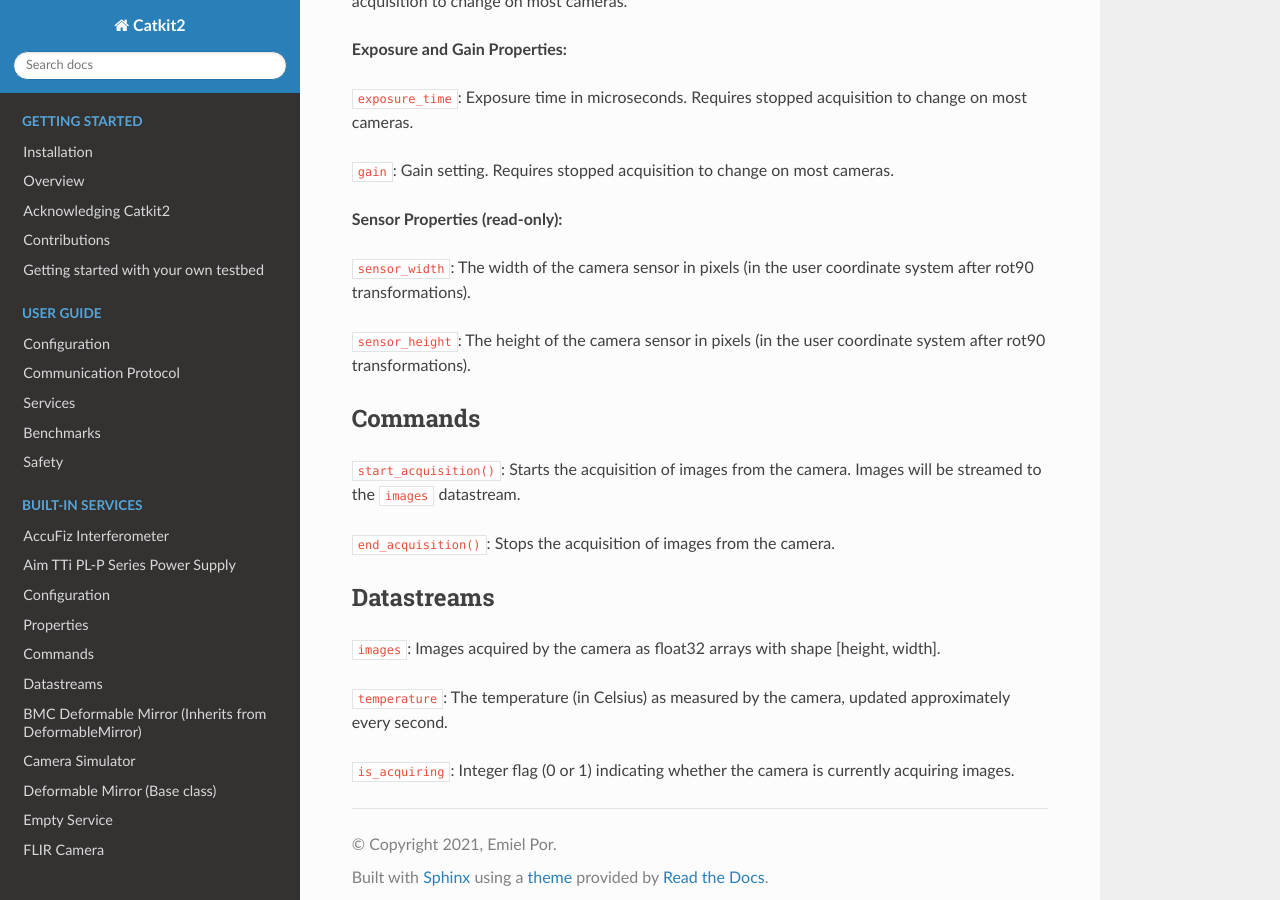
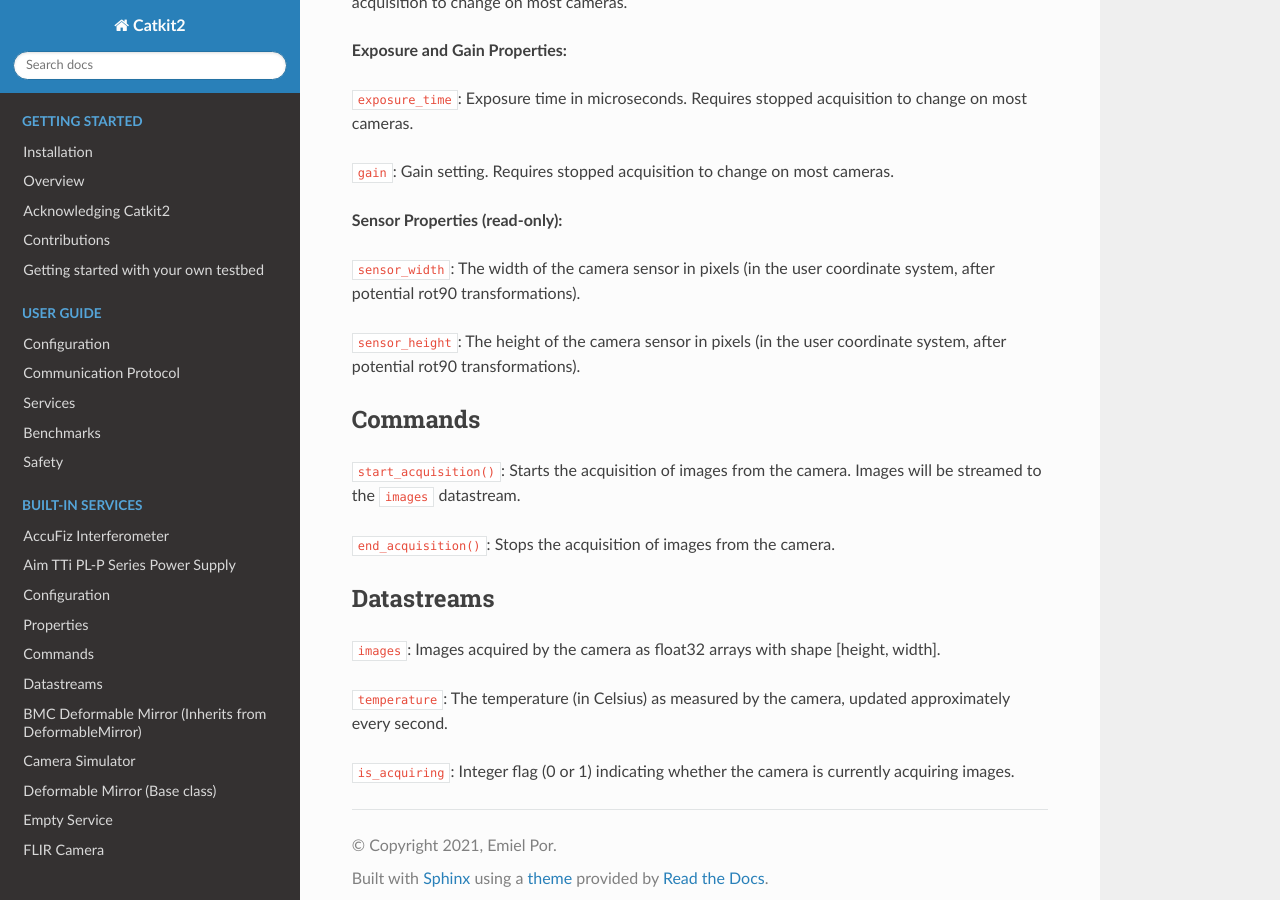
Before and after one commit to spacetelescope/catkit2, a Sphinx documentation site: the page built from docs/services/camera.rst, in a window 1280 px wide and 900 px high, scrolled down 1717 px. Built offline with Sphinx 7.4.7 and the Read the Docs theme 3.1.0, drawn with Linux system fonts in a browser that asks for light colours; some of the changed text lies outside the part shown.

Commit message:
Details in docs

```diff
--- a/docs/services/camera.rst
+++ b/docs/services/camera.rst
@@ -77,9 +77,9 @@ Properties
 
 **Sensor Properties (read-only):**
 
-``sensor_width``: The width of the camera sensor in pixels (in the user coordinate system after rot90 transformations).
+``sensor_width``: The width of the camera sensor in pixels (in the user coordinate system, after potential rot90 transformations).
 
-``sensor_height``: The height of the camera sensor in pixels (in the user coordinate system after rot90 transformations).
+``sensor_height``: The height of the camera sensor in pixels (in the user coordinate system, after potential rot90 transformations).
 
 Commands
 --------
```
Also changed, not shown: other parts of docs/services/camera.rst (+1 -1 lines).
